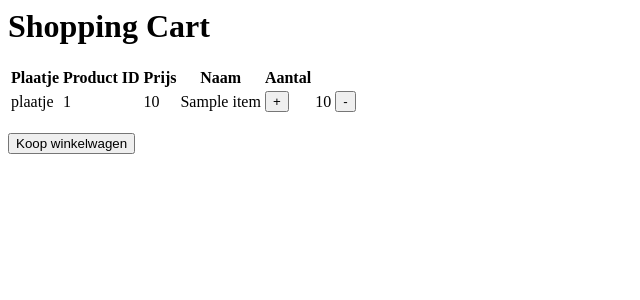
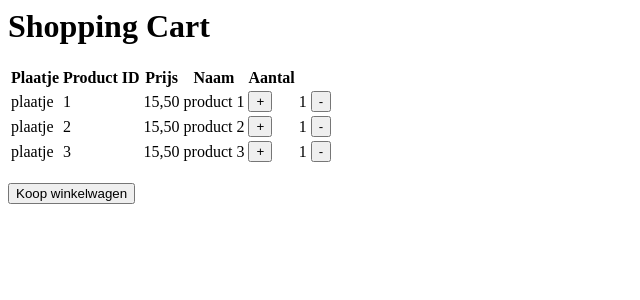
Before and after one commit to SixthStringHBOB2/The-Sixth-String, a PHP site: page /shoppingcart in a window 1280 px wide. Shown: the top 300 px of the page, without its empty margins (0-640 px from the left). Run offline with PHP 8.4, Linux system fonts and the light colour scheme; tables that the repository leaves empty or names only in its code hold one stand-in row (values such as "Sample post").

Commit message:
fixed bug for dummy items

```diff
--- a/src/views/shoppingcart.php
+++ b/src/views/shoppingcart.php
@@ -4,14 +4,14 @@
 session_start();
 include  'database/db.php'; //TODO fix this
 $userLoggedIn = true;
-$_SESSION['LoggedInUser'] = 1;
+$_SESSION['LoggedInUser'] = 0;
 // dummy products, this is how we expect it to be stored in the session. Everything should be a variable so id1 and product 1 are varibale. The number at the end is how much the customer wants
 // this is only there so people have an example of how we expect it to be stored, if you uncomment below it makes the site buggy af lol
-//$_SESSION['shoppingCart'] = [
-//    "id1" => ["1", "product 1", "15,50", 1],
-//    "id2" => ["2", "product 2", "15,50", 1],
-//    "id3" => ["3", "product 3", "15,50", 1],
-//];
+$_SESSION['shoppingCart'] = [
+    1 => [1, "product 1", "15,50", 1],
+    2 => [2, "product 2", "15,50", 1],
+    3 => [3, "product 3", "15,50", 1],
+];
 
 if(isset($_SESSION['LoggedInUser'])){
     $dbConnection = getDbConnection();
@@ -77,7 +77,6 @@ if ($_SERVER['REQUEST_METHOD'] === 'POST') {
             if (isset($_POST['PurchaseButton2'])) {
                 if (isset($_SESSION['LoggedInUser'])) {
                     $userId = $_SESSION['LoggedInUser'];
-
                     // check if there is a shopping_cart_item for the user and get the ids
                     $sqlCheckIfThereIsShopping_cart_item = "
                         SELECT sci.id_shopping_cart, sci.id_item
```
